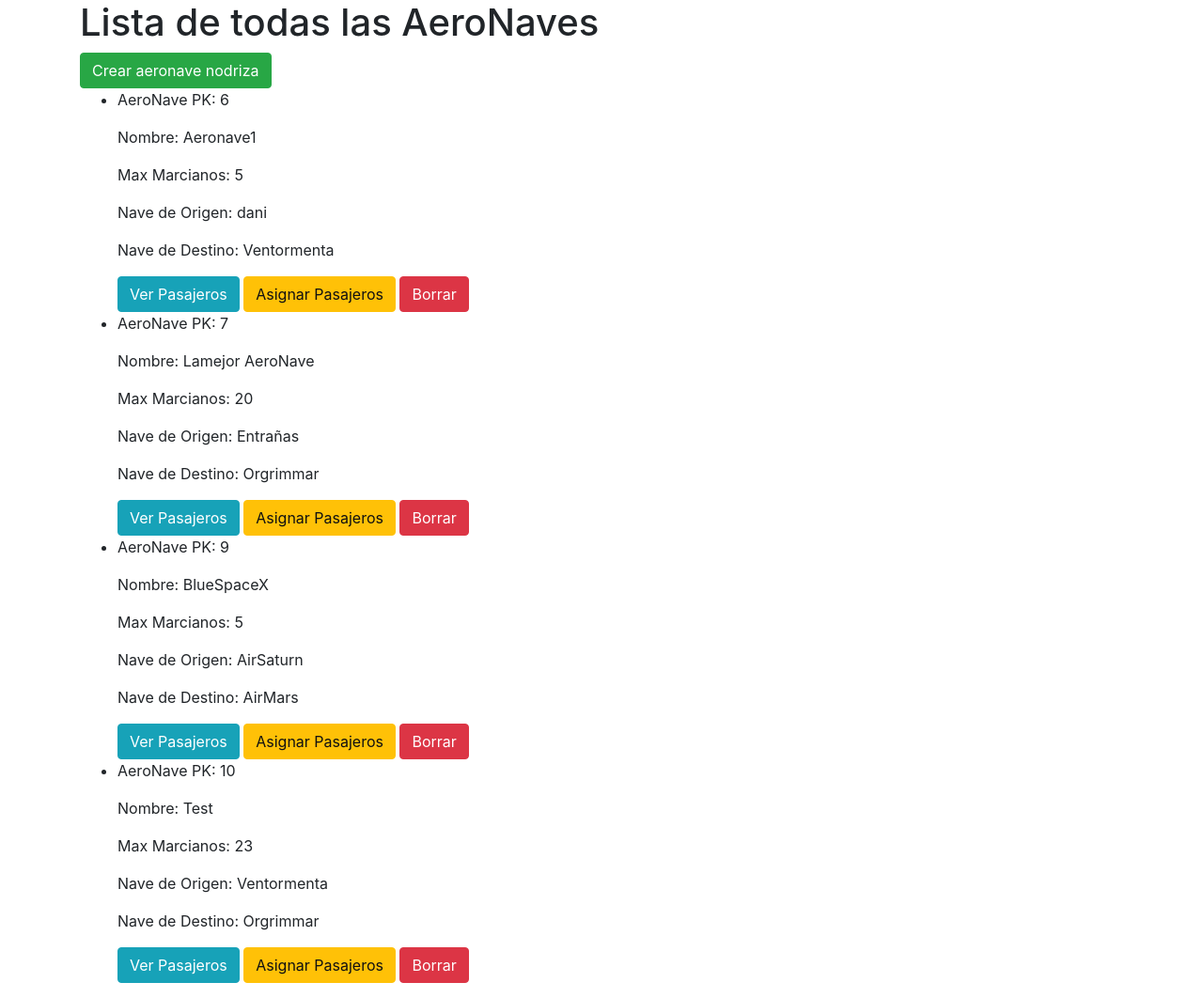
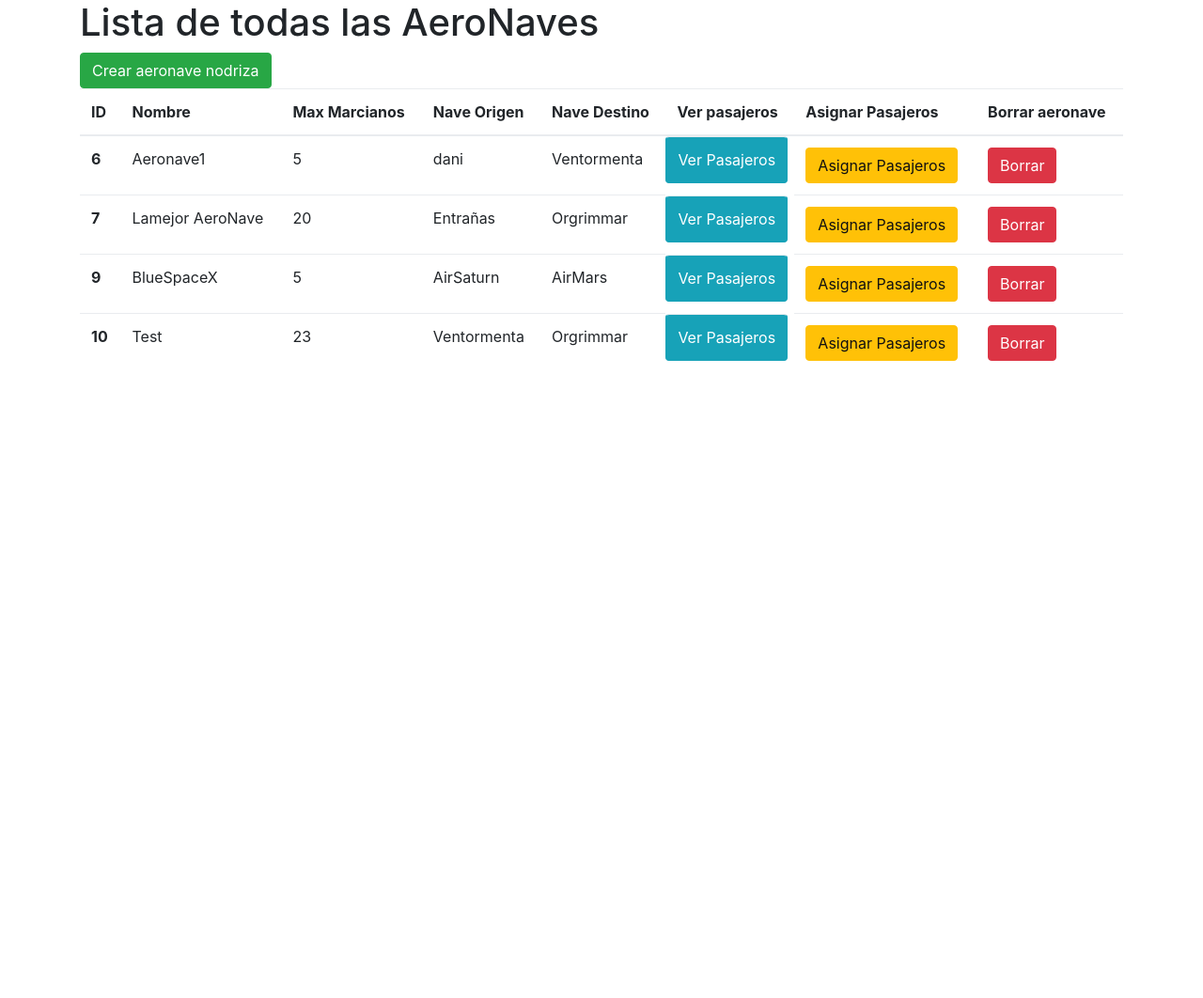
Before and after one commit to Zaexv/Martians-websample, a Django app: page /aeronave/ in a window 1280 px wide. Shown: the whole page at 94% size. After the commit the page ends 384 px from the top, so only its background shows below. Run offline with Django 3.2, Linux system fonts and the light colour scheme; data comes from the database, SQL or seed files in the repository; both versions use the stored data as it was after the commit; some libraries are stand-ins or nearby versions.

Commit message:
[UPD]: Diseño Aeronave

```diff
--- a/marcianos/templates/aeronave/lista.html
+++ b/marcianos/templates/aeronave/lista.html
@@ -9,20 +9,34 @@
     <div class="container">
         <h1>Lista de todas las AeroNaves</h1>
         <a class="btn btn-success" href='{% url "aeronave_create" %}'> Crear aeronave nodriza</a>
-        <ul>
+        <table class="table">
+          <thead>
+            <tr>
+              <th scope="col">ID</th>
+              <th scope="col">Nombre</th>
+              <th scope="col">Max Marcianos</th>
+              <th scope="col">Nave Origen</th>
+              <th scope="col">Nave Destino</th>
+              <th scope="col">Ver pasajeros</th>
+              <th scope="col">Asignar Pasajeros</th>
+              <th scope="col">Borrar aeronave</th>
+            </tr>
+          </thead>
+          <tbody>
           {% for AeroNave in object_list %}
-            <li>
-              <p>AeroNave PK: {{ AeroNave.pk }}</p>
-              <p>Nombre: {{ AeroNave.nombre }}</p>
-              <p>Max Marcianos: {{ AeroNave.max_marcianos}} </p>
-              <p>Nave de Origen: {{ AeroNave.nave_origen.nombre }} </p>
-              <p>Nave de Destino: {{ AeroNave.nave_destino.nombre }} </p>
-              <a class="btn btn-info" href='{% url "mostrar_pasajeros" AeroNave.pk %}'>Ver Pasajeros</a>
-              <a class="btn btn-warning" href='{% url "asignar_pasajeros" AeroNave.pk %}'>Asignar Pasajeros</a>
-              <a class="btn btn-danger" href='{% url "aeronave_delete" AeroNave.pk %}'>Borrar</a>
-            </li>
-          {% endfor %}
-        </ul>
+              <tr>
+                <th>{{ AeroNave.pk }}</th>
+                <td>{{ AeroNave.nombre }}</td>
+                <td>{{ AeroNave.max_marcianos}} </td>
+                <td>{{ AeroNave.nave_origen.nombre }} </td>
+                <td>{{ AeroNave.nave_destino.nombre }} </td>
+                <td class="btn btn-info" href='{% url "mostrar_pasajeros" AeroNave.pk %}'>Ver Pasajeros</td>
+                <td><a class="btn btn-warning" href='{% url "asignar_pasajeros" AeroNave.pk %}'>Asignar Pasajeros</a></td>
+                <td><a class="btn btn-danger" href='{% url "aeronave_delete" AeroNave.pk %}'>Borrar</a></td>
+              </tr>
+            {% endfor %}
+          </tbody>
+        </table>
     </div>
   </body>
 </html>
```
Also changed, not shown: db.sqlite3.
